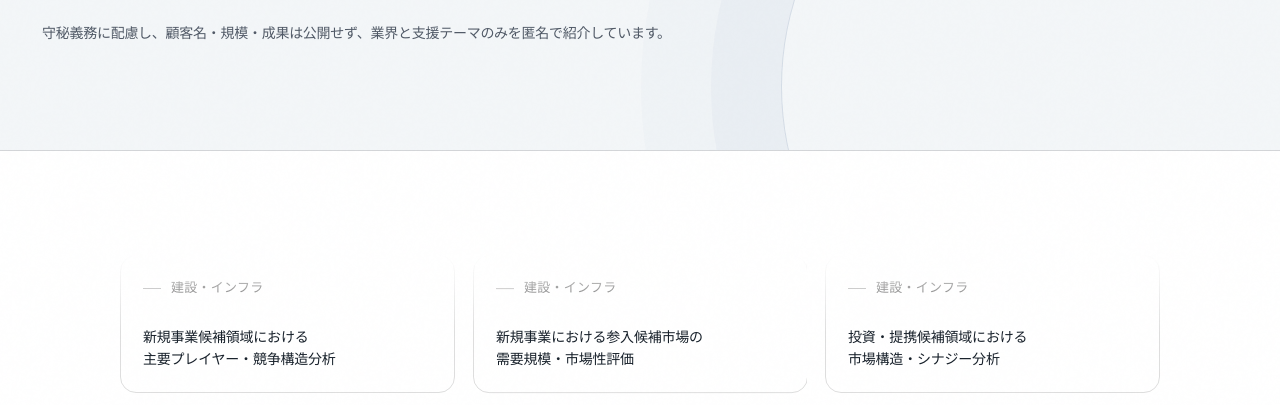
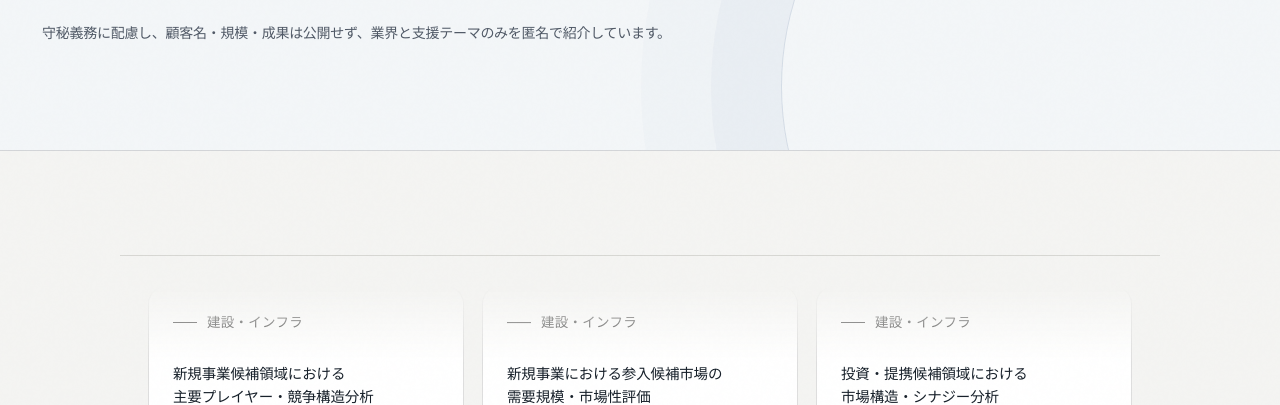
Before and after one commit to neunon/neunon-web, a Next.js app: page /works in a window 1280 px wide. Shown: the part 395-800 px from the top of the page. Built offline with nearby package versions, Linux system fonts and the light colour scheme; no server answers.

Commit message:
Polish works panels with restrained depth

```diff
--- a/app/editorial-round3.css
+++ b/app/editorial-round3.css
@@ -3175,11 +3175,14 @@
    ============================================================ */
 
 .nc-works-stage {
-  background: #fff;
+  background: #f4f4f2;
 }
 
 .nc-works-marquee {
   width: min(1040px, 100%);
+  padding: 30px 28px 26px;
+  border-top: 1px solid #d7d7d3;
+  border-bottom: 1px solid #d7d7d3;
 }
 
 /* The old vertical fades read as a translucent white rule above the note. */
@@ -3205,15 +3208,15 @@
 .nc-works-column .nc-work-tile,
 .nc-works-column .nc-work-tile:nth-child(even) {
   position: relative;
-  min-height: 136px;
-  padding: 20px 22px 22px;
+  min-height: 146px;
+  padding: 23px 24px 25px;
   overflow: hidden;
-  border: 1px solid #dedede;
-  border-radius: 16px;
+  border: 1px solid rgba(24, 24, 22, 0.14);
+  border-radius: 18px;
   background: #fff;
-  box-shadow: none;
+  box-shadow: 0 7px 22px rgba(20, 27, 34, 0.045);
   backdrop-filter: none;
-  transition: border-color 160ms ease;
+  transition: border-color 160ms ease, box-shadow 160ms ease;
 }
 
 .nc-works-column .nc-work-tile::after {
@@ -3223,9 +3226,9 @@
 
 .nc-works-column .nc-work-tile:hover,
 .nc-works-column .nc-work-tile:focus {
-  border-color: #969696;
+  border-color: #8d8d89;
   background: #fff;
-  box-shadow: none;
+  box-shadow: 0 9px 26px rgba(20, 27, 34, 0.07);
   transform: none;
 }
 
@@ -3235,26 +3238,26 @@
   gap: 10px;
   color: #242424;
   font-family: 'Neue Haas Grotesk Text Pro', 'Helvetica Neue', Arial, sans-serif;
-  font-size: 13px;
-  font-weight: 500;
+  font-size: 13.5px;
+  font-weight: 550;
   letter-spacing: 0.02em;
 }
 
 .nc-works-column .nc-work-tile > span::before {
   content: '';
-  width: 18px;
+  width: 24px;
   height: 1px;
   flex: 0 0 auto;
-  background: #8c8c8c;
+  background: #242424;
 }
 
 .nc-works-column .nc-work-tile h2 {
-  margin-top: 25px;
+  margin-top: 27px;
   color: #17202a;
-  font-size: clamp(14px, 1vw, 16px);
-  font-weight: 430 !important;
-  line-height: 1.58;
-  letter-spacing: -0.015em;
+  font-size: clamp(14.5px, 1.05vw, 16.5px);
+  font-weight: 450 !important;
+  line-height: 1.62;
+  letter-spacing: -0.01em;
 }
 
 .nc-works-disclaimer {
@@ -3272,6 +3275,10 @@
     gap: 10px;
   }
 
+  .nc-works-marquee {
+    padding: 20px 12px 18px;
+  }
+
   .nc-works-column .nc-work-tile,
   .nc-works-column .nc-work-tile:nth-child(even) {
     min-height: 126px;
```
